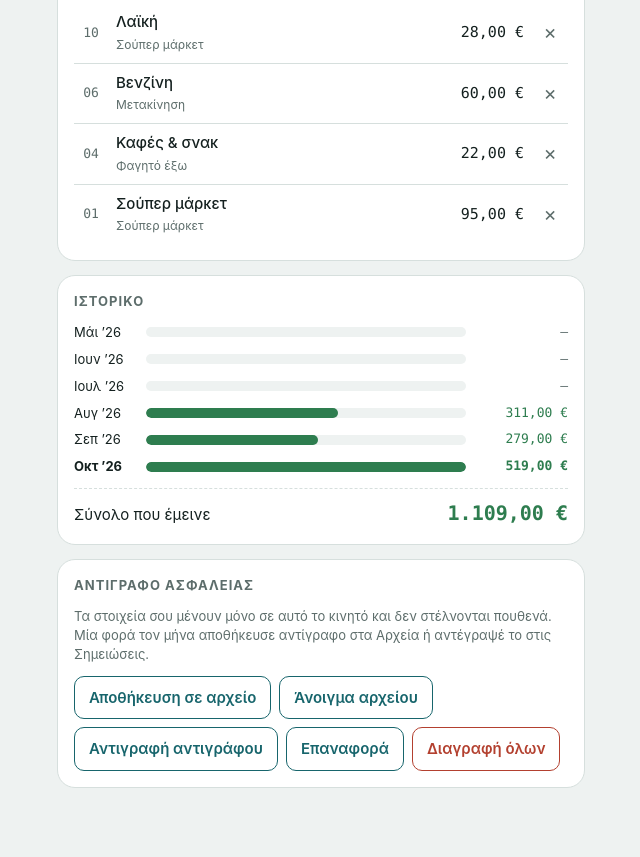
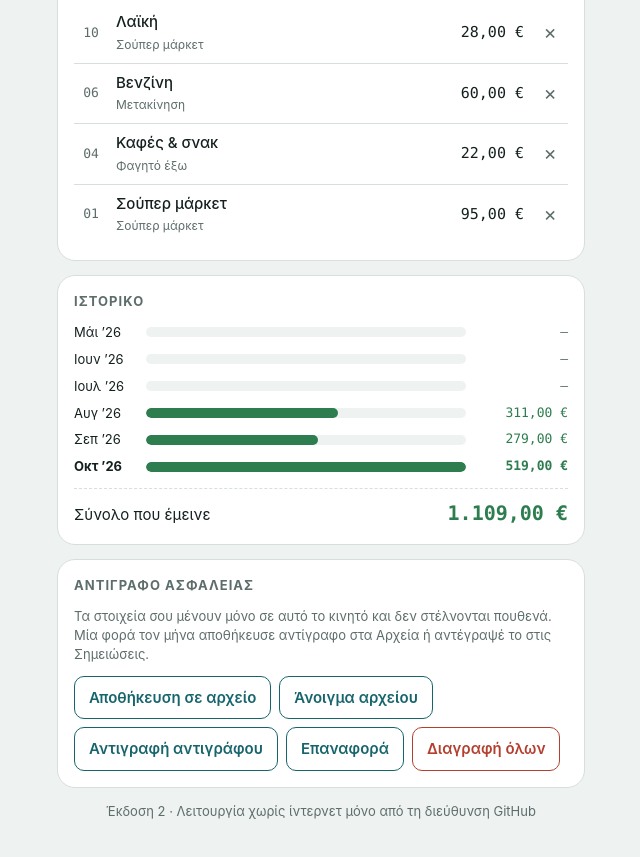
Before and after one commit to apaskali/koumparas, a plain HTML site: page index.html in a window 1280 px wide. Shown: the part 1348-2205 px from the top of the page, without its empty margins (319-959 px from the left). Before the commit the page ends 2184 px from the top, so only its background shows below. Drawn offline with Linux system fonts and the light colour scheme.

Commit message:
Update index.html

```diff
--- a/index.html
+++ b/index.html
@@ -207,6 +207,7 @@ textarea{min-height:90px;font-family:var(--num);font-size:12px}
       <button class="btn" id="doRestore">Επαναφορά δεδομένων</button>
     </div>
   </section>
+  <p class="note" id="offlineState" style="text-align:center">Έκδοση 2 · Έλεγχος λειτουργίας χωρίς ίντερνετ…</p>
 </div>
 <div class="toast" id="toast" hidden><span id="toastMsg"></span><button id="toastUndo" hidden>Αναίρεση</button></div>
 
@@ -401,7 +402,13 @@ $('reset').onclick=e=>{
   S=blank();view=NOW;save();renderAll();toast('Όλα διαγράφηκαν');
 };
 renderAll();
-if('serviceWorker' in navigator&&location.protocol==='https:'){navigator.serviceWorker.register('sw.js').catch(()=>{})}
+(function(){
+  const el=$('offlineState'), set=t=>{el.textContent='Έκδοση 2 · '+t};
+  if(!('serviceWorker' in navigator)){set('Αυτός ο browser δεν υποστηρίζει λειτουργία χωρίς ίντερνετ');return}
+  if(location.protocol!=='https:'){set('Λειτουργία χωρίς ίντερνετ μόνο από τη διεύθυνση GitHub');return}
+  navigator.serviceWorker.register('sw.js',{updateViaCache:'none'}).catch(err=>set('Δεν ενεργοποιήθηκε η λειτουργία χωρίς ίντερνετ ('+(err&&err.message||'σφάλμα')+')'));
+  navigator.serviceWorker.ready.then(()=>caches.has('koumparas-v2')).then(ok=>set(ok?'Έτοιμο και χωρίς ίντερνετ ✓':'Προετοιμασία για χρήση χωρίς ίντερνετ…'));
+})();
 })();
 </script>
 </body>
```
